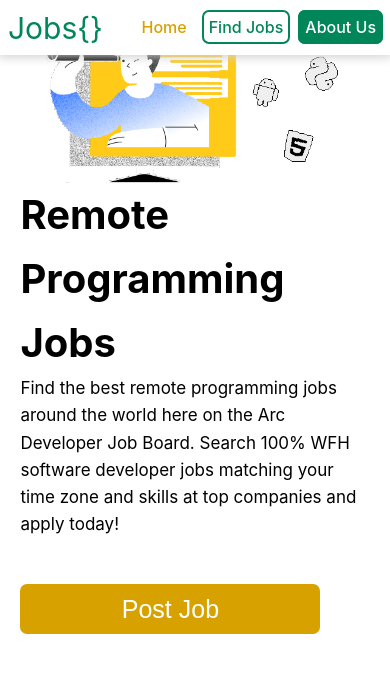
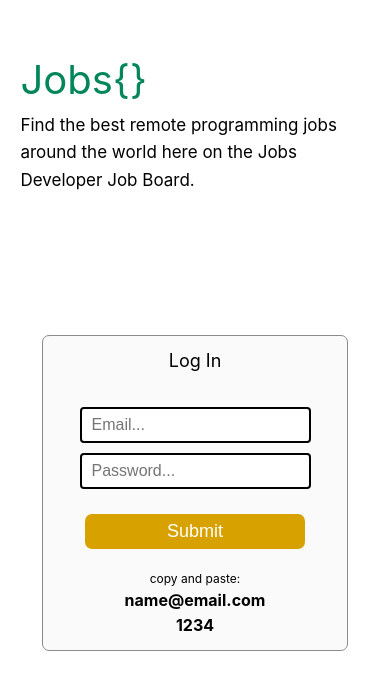
Before and after one commit to g-andrei-u/Job_Posting_Platform, a Vue app: page / in a window 390 px wide. Shown: the top 690 px of the page. Built offline with nearby package versions, Linux system fonts and the light colour scheme; what oh-vue-icons would draw is missing.

Commit message:
Adding Login Page

```diff
--- a/src/App.vue
+++ b/src/App.vue
@@ -1,14 +1,29 @@
 <script setup lang="ts">
+import { createApp, ref } from "vue";
 import { RouterView } from 'vue-router'
 import Header from './components/Header.vue';
+import loginPage from './components/LoginPage.vue';
+
+const login= ref(true);
+
+const logIn = () => {
+  login.value= false;
+}
+
+createApp({
+  data() {
+      login
+  },
+}).mount("#app")
 </script>
 
 <template>
   <div id="app">
-  <header>
+  <loginPage v-if="login === true" :logIn="logIn" />
+  <header v-if="login === false">
     <Header />
   </header>
-  <RouterView />
+  <RouterView v-if="login === false" />
   </div>
 </template>
 
--- /dev/null
+++ b/src/components/LoginPage.vue
@@ -0,0 +1,206 @@
+<script setup lang="ts">
+import { createApp, ref } from 'vue';
+
+const email = ref('');
+const password = ref('');
+const border = ref('2px solid black');
+
+const changeBorder = () => {
+    border.value = '2px solid red';
+}
+
+const props = defineProps({
+    logIn: {
+        type: Function
+    }
+
+})
+
+const onLogIn = () => {
+    if (email.value.includes('@') && email.value.includes('.') && password.value) {
+        if (props.logIn) {
+            props.logIn()
+        }
+    } else {
+        changeBorder()
+    }
+}
+
+createApp({
+    data() {
+        email;
+        border
+    },
+
+    methods: {
+
+    }
+}).mount('.loin-page');
+
+</script>
+
+<template>
+    <div class="login-page">
+        <div class="login-description">
+            <div class="login-desc">
+            <h1 style="font-weight: 400">Jobs{}</h1>
+            <p>Find the best remote programming jobs around the world here on the Jobs Developer Job Board.</p>
+            </div>
+            <img src="../assets/Images/find-a-job-cartoon.png" />
+        </div>
+        <div class="login-form">
+            <form>
+                <label style="font-size: 18px;">Log In</label>
+                <br>
+                <input v-model="email" :style="{border: border}" type="email" placeholder="Email..."/>
+                <input v-model="password" :style="{border: border}" type="password" placeholder="Password..."/>
+                <button @click="onLogIn" type="button" class="button">Submit</button>
+                <p style="font-size: 12px;">copy and paste:</p>
+                <h4>name@email.com</h4>
+                <h4>1234</h4>
+            </form>
+        </div>
+    </div>
+</template>
+
+<style scoped>
+
+h1 {
+    color: rgb(0, 134, 89);
+    font-size: 65px;
+}
+
+img {
+    width: 450px;
+    margin-top: 25px;
+    margin-left: 250px;
+}
+
+.login-page {
+    display: grid;
+    grid-template-columns: 1fr 1fr;
+    grid-template-rows: 1fr 1fr;
+    height: 100vh;
+    width: 100vw;
+    padding: 90px 45px;
+}
+
+.login-description {
+    box-sizing: border-box;
+    width: 100%;
+    grid-column: 1/2;
+    grid-row: 1/3;
+}
+
+.login-desc {
+    display: flex;
+    flex-direction: column;
+    width: 75%;
+}
+
+.login-desc p {
+    font-size: 20px;
+}
+
+.login-form {
+    grid-column: 2/3;
+    grid-row: 1/3;
+    display: flex;
+    justify-content: center;
+    align-items: center;
+    width: 100%;
+}
+
+.login-form form {
+    background-color: rgb(250, 250, 250);
+    display: flex;
+    justify-content: center;
+    align-items: center;
+    flex-direction: column;
+    height: 58%;
+    width: 45%;
+    padding: 5px;
+    border: 1px solid rgb(139, 139, 139);
+    border-radius: 7px;
+}
+
+.login-form form input {
+    font-size: 16px;
+    margin: 5px 0;
+    padding: 3px 5px;
+    border-radius: 4px;
+}
+
+
+@media screen and (max-width: 750px) {
+
+    img {
+      width: 200px;
+      margin-top: 25px;
+      margin-left: 50px;
+    }
+
+    .login-page {
+      padding: 20px 15px;
+    }
+
+    .login-description {
+        display: flex;
+        justify-content: center;
+        align-items: center;
+        flex-direction: column;
+        grid-column: 1/3;
+        grid-row: 1/2;
+        padding-bottom: 100px;
+    }
+
+    .login-desc {
+      width: 90%;
+    }
+
+    .login-form {
+      grid-column: 1/3;
+      grid-row: 2/3;
+    }
+
+    .login-form form {
+      height: 98%;
+      width: 50%;
+      padding: 5px;
+    }
+}
+
+@media screen and (max-width: 460px) {
+
+    h1 {
+    font-size: 40px;
+    }
+
+    img {
+      display: none;
+    }
+
+    .login-page {
+      padding: 10px 15px 190px 15px;
+    }
+
+    .login-desc {
+      width: 97%;
+    }
+
+    .login-desc p {
+    font-size: 17px;
+    }
+
+    .login-form form {
+      height: 98%;
+      width: 85%;
+      padding: 5px;
+    }
+
+    .login-form form input {
+      padding: 7px 10px;
+    }
+}
+
+</style>
```
Also changed, not shown: src/assets/Images/find-a-job-cartoon.png (added).
